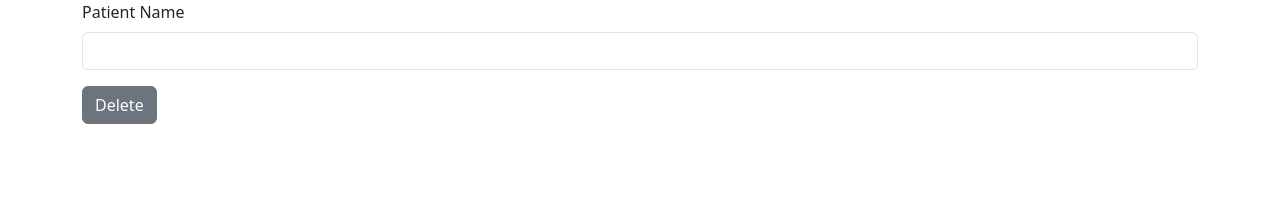
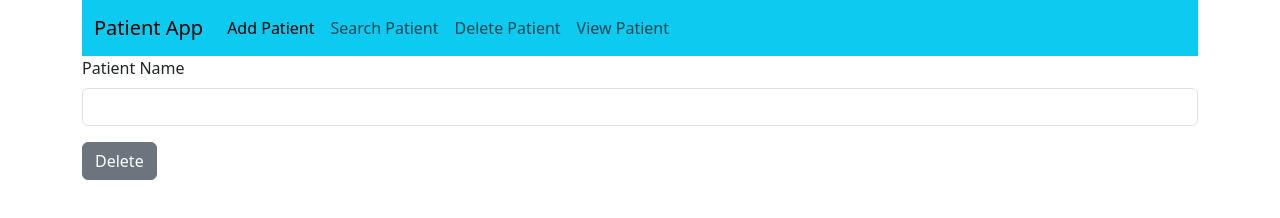
Before and after one commit to 0MadGaming0/Patient-App, a plain HTML site: page deletepatient.html in a window 1280 px wide. Drawn offline with nearby package versions, Linux system fonts and the light colour scheme.

Commit message:
Patient App

```diff
--- a/deletepatient.html
+++ b/deletepatient.html
@@ -8,6 +8,47 @@
 </head>
 <body>
     <div class="container">
+
+
+
+
+
+
+
+
+        <nav class="navbar navbar-expand-lg bg-info">
+            <div class="container-fluid">
+              <a class="navbar-brand" href="#">Patient App</a>
+              <button class="navbar-toggler" type="button" data-bs-toggle="collapse" data-bs-target="#navbarNav" aria-controls="navbarNav" aria-expanded="false" aria-label="Toggle navigation">
+                <span class="navbar-toggler-icon"></span>
+              </button>
+              <div class="collapse navbar-collapse" id="navbarNav">
+                <ul class="navbar-nav">
+                  <li class="nav-item">
+                    <a class="nav-link active" aria-current="page" href="index.html">Add Patient</a>
+                  </li>
+                  <li class="nav-item">
+                    <a class="nav-link" href="searchpatient.html">Search Patient</a>
+                  </li>
+                  <li class="nav-item">
+                    <a class="nav-link" href="deletepatient.html">Delete Patient</a>
+                  </li>
+                  <li class="nav-item">
+                    <a class="nav-link" href="viewall.html">View Patient</a>
+                  </li>
+                </ul>
+              </div>
+            </div>
+          </nav>
+
+
+
+
+
+
+
+
+
         <div class="row">
             <div class="col col-12 col-sm-12 col-md-12 col-lg-12 col-xl-12 col-xxl-12">
                 <div class="row g-3">
```
Also changed, not shown: index.html (+40 -0 lines), searchpatient.html (+41 -0 lines), viewall.html (+39 -0 lines).
